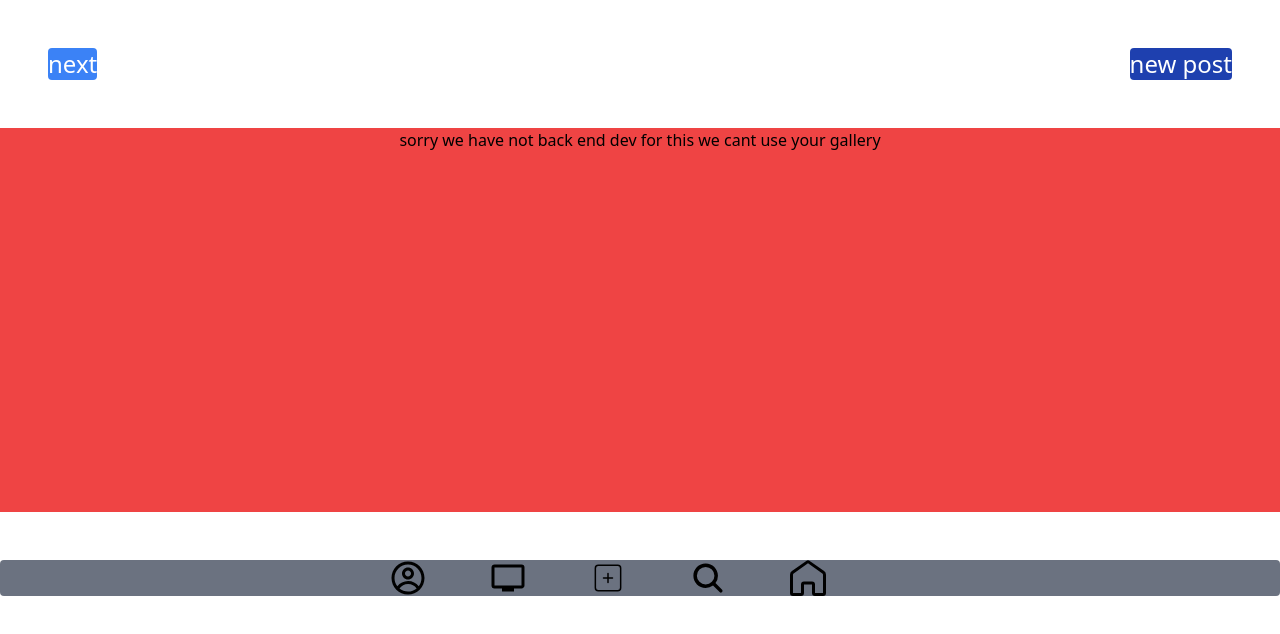
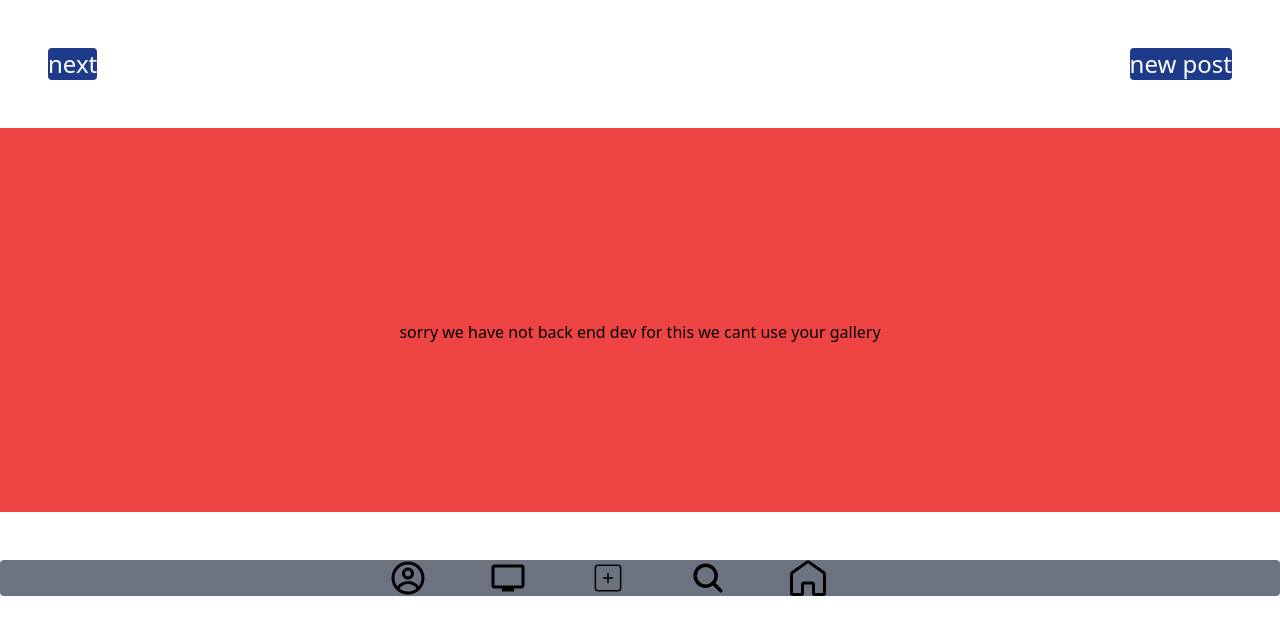
Before and after one commit to farzadnorouzi/cloune-instagram, a React (Vite) app: page /AddPost in a window 1280 px wide. Shown: the top 634 px of the page. Built offline with nearby package versions, Linux system fonts and the light colour scheme.

Commit message:
create reels page

```diff
--- a/src/App.jsx
+++ b/src/App.jsx
@@ -6,6 +6,7 @@ import DirectMe from "./DirectMe/DirectMe"
 import Explor from "./Component2/Explor/Explor"
 import Profile from "./Component2/Profile/Profile"
 import AddPost from "./Component2/AddPost/AddPost"
+import Reels from "./Component2/Reels/Reels"
 
 
 
@@ -24,6 +25,7 @@ function App() {
     <Route path="/Explor" element={<Explor />} />
     <Route path="/Profile" element={<Profile />} />
     <Route path="/AddPost" element={<AddPost />} />
+    <Route path="/Reels" element={<Reels />} />
 
 
 
--- a/src/Component2/AddPost/AddPost.jsx
+++ b/src/Component2/AddPost/AddPost.jsx
@@ -6,10 +6,10 @@ function AddPost() {
     return(
 
         <div><div className="flex justify-between m-12 ">
-            <button className="text-2xl bg-blue-500 rounded text-white">next</button>
-            <button className="text-2xl bg-blue-800 rounded text-white">new post</button></div>
+            <button className="text-2xl bg-blue-900 rounded text-white">next</button>
+            <button className="text-2xl bg-blue-900 rounded text-white text-center">new post</button></div>
 
-            <div className="w-full h-96 text-center  bg-red-500"><h1>sorry we have not back end dev for this we cant use your gallery</h1></div>
+            <div className="w-full h-96 text-center pt-48  bg-red-500"><h1 className="text-center">sorry we have not back end dev for this we cant use your gallery</h1></div>
             <Footer />
             </div>
     )
--- /dev/null
+++ b/src/Component2/Reels/Reels.jsx
@@ -0,0 +1,11 @@
+
+
+function Reels() {
+    return(
+        <h1>
+        </h1>
+    )
+
+}
+
+export default Reels
--- a/src/Components/footer/Footer.jsx
+++ b/src/Components/footer/Footer.jsx
@@ -8,8 +8,8 @@ import { Link } from "react-router-dom";
 function Footer() {
     return(
         <div className="flex text-4xl mt-12 justify-center bg-gray-500 sticky static bottom-0 overflow-hidden  rounded">
-           <Link to="Profile"><CgProfile className="mr-16"/></Link>
-            <MdOutlinePersonalVideo className="mr-16"/>
+           <Link to="/Profile"><CgProfile className="mr-16"/></Link>
+            <Link to="/Reels"><MdOutlinePersonalVideo className="mr-16"/></Link>
             <Link to="/AddPost"><CiSquarePlus className="mr-16" /></Link>
             <Link to="/Explor">< IoSearch className="mr-16" /></Link>
              <GrHomeRounded className="mr-16"/>
```
